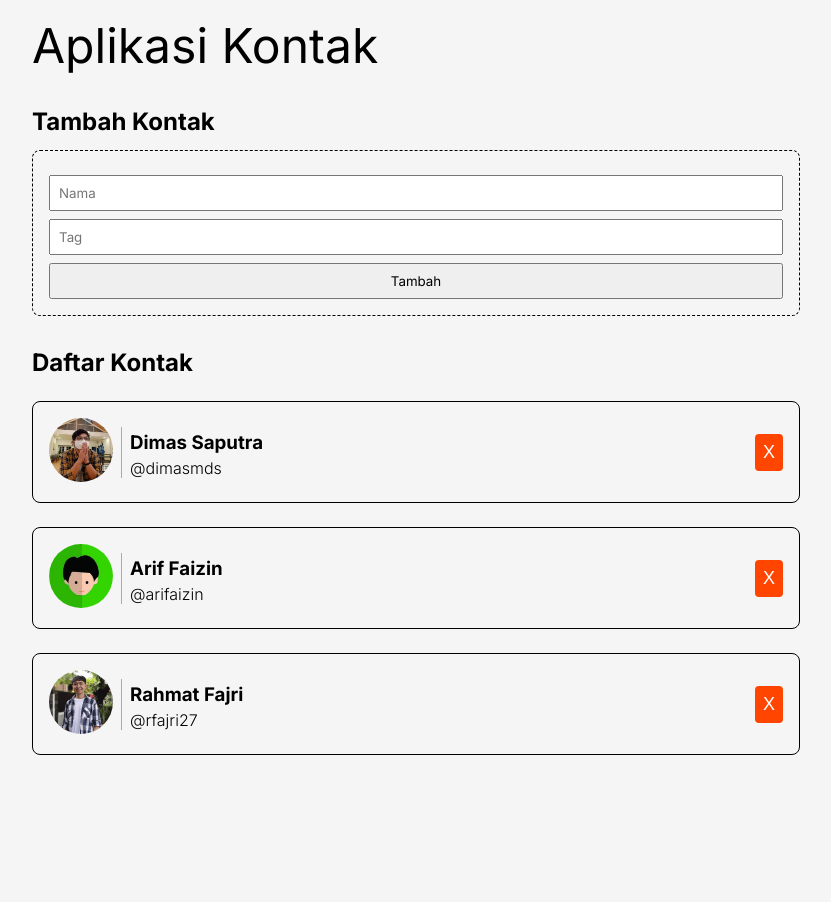
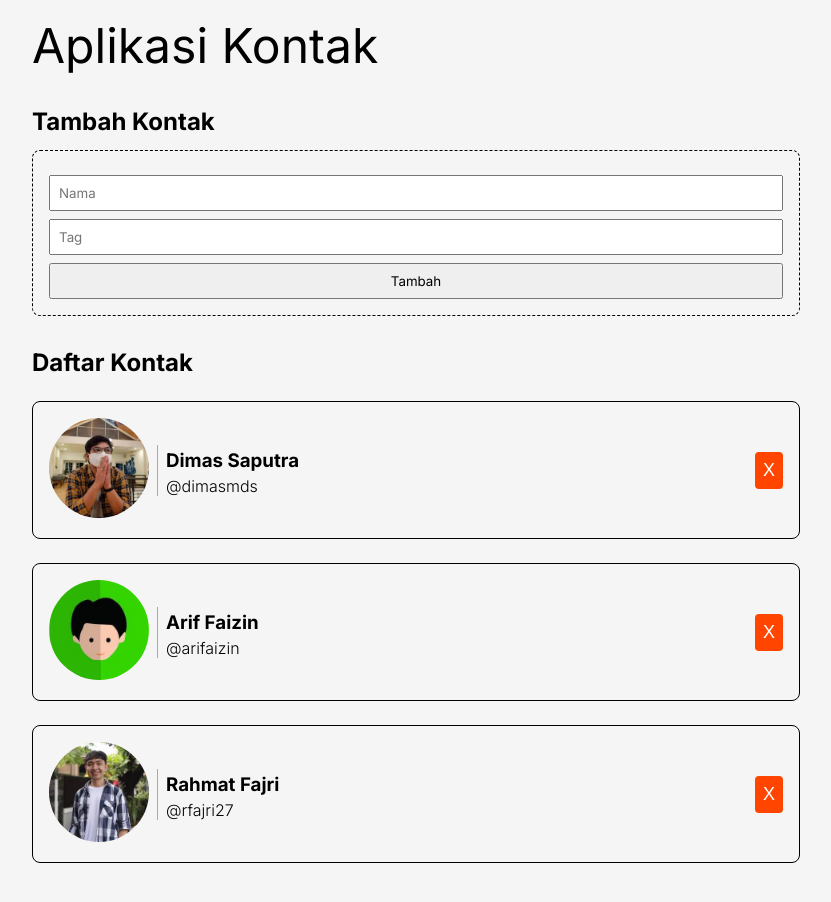
Before and after one commit to RyanRyzer/contact-apps, a React (Vite) app: page / in a window 1280 px wide. Shown: the whole page, without its empty margins (224-1055 px from the left). Before the commit the page ends 800 px from the top, so only its background shows below. Built offline with nearby package versions, Linux system fonts and the light colour scheme.

Commit message:
Update style.css

```diff
--- a/src/styles/style.css
+++ b/src/styles/style.css
@@ -36,7 +36,9 @@
   }
 
   .contact-item__image img {
-    width: 64px;
+    width: 100px;
+    height: 100px;
+    object-fit: cover;
     border-radius: 50%;
   }
 
```
